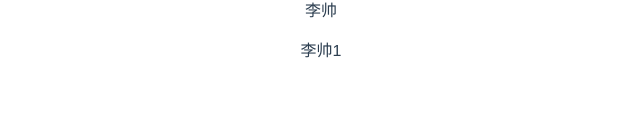
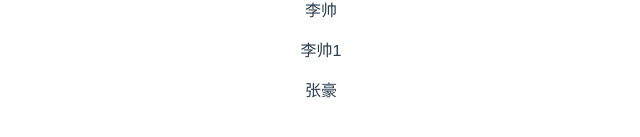
Before and after one commit to Lishuai0606/Li, a Vue app: page / in a window 1280 px wide. Shown: the part 323-460 px from the top of the page, without its empty margins (319-959 px from the left). Built offline with nearby package versions, Linux system fonts and the light colour scheme.

Commit message:
张豪上传

```diff
--- a/src/components/HelloWorld.vue
+++ b/src/components/HelloWorld.vue
@@ -3,6 +3,7 @@
     <p>从新开始</p>
     <p>李帅</p>
     <p>李帅1</p>
+    <p>张豪</p>
   </div>
 </template>
 
```
